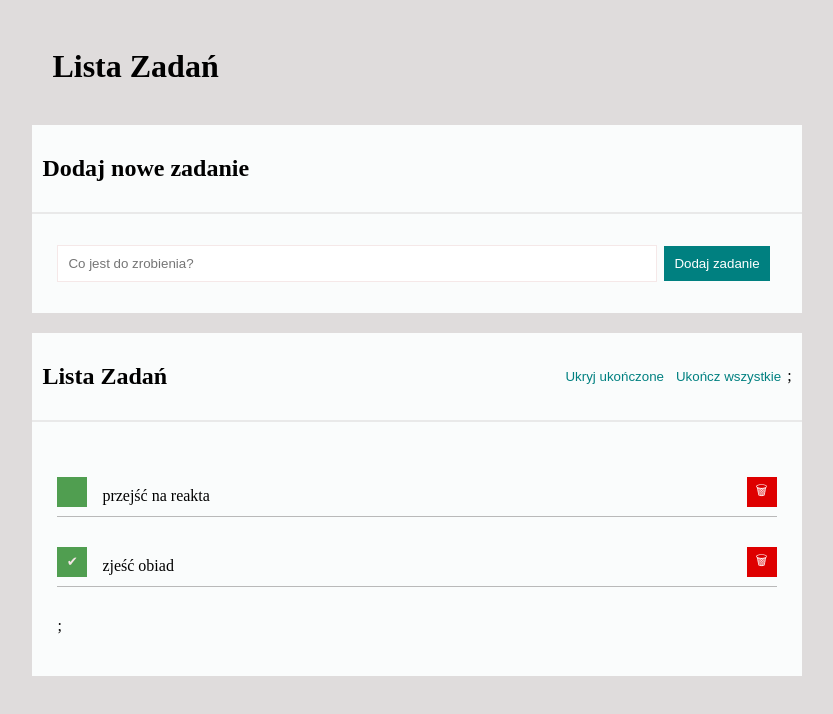
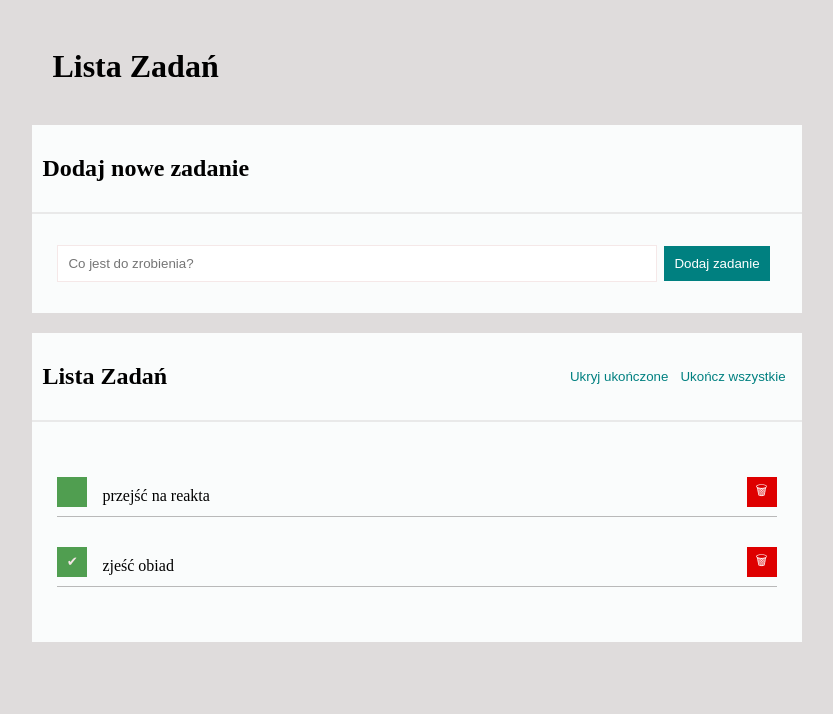
Before and after one commit to AlinaApaydin/todo-list-react, a React (Create React App) app: page / in a window 1280 px wide. Shown: the top 714 px of the page, without its empty margins (223-1056 px from the left). Built offline with nearby package versions, Linux system fonts and the light colour scheme.

Commit message:
tasks interaction

```diff
--- a/src/App.js
+++ b/src/App.js
@@ -7,19 +7,21 @@
 import "./index.css";
 
 
-const tasks = [
-  { id: 1, content: "przejść na reakta", done: false },
-  { id: 2, content: "zjeść obiad", done: true },
-];
-
-
 
 function App() {
   const [hideDone, setHideDone] = useState(false);
+  const [tasks, setTasks] = useState([
+    { id: 1, content: "przejść na reakta", done: false },
+    { id: 2, content: "zjeść obiad", done: true },
+  ]);
 
   const toggleHideDone = () => {
     setHideDone(hideDone => !hideDone);
-  }
+  };
+
+  const removeTask = (id) => {
+    setTasks(tasks => tasks.filter(task => task.id !== id));
+  };
 
 
   return (
@@ -30,7 +32,7 @@
 
     <Section title="Lista Zadań"
 
-            body={<Tasks tasks={tasks} hideDone={hideDone} />}
+            body={<Tasks tasks={tasks} hideDone={hideDone} removeTask={removeTask} />}
             extraHeaderContent={
             <Buttons
             tasks={tasks}
--- a/src/Buttons/index.js
+++ b/src/Buttons/index.js
@@ -9,9 +9,9 @@
         </button>
         <button className="buttons_button"disabled={tasks.every(({done}) => done)}> Ukończ wszystkie</button>
         </>
-    )};
+    )}
 </div>
-);
+)
 
 
 
--- a/src/Tasks/index.js
+++ b/src/Tasks/index.js
@@ -1,9 +1,8 @@
 import "./style.css";
 
-const Tasks = (props) => (
-
+const Tasks = ({ tasks, hideDone, removeTask }) => (
  <ul className="task__list">
-    {props.tasks.map(task=> (
+    {tasks.map(task=> (
         <li
         className={`task__list {task.done && props.hideDone ? " task__list--hidden" : ""}`}
         >
@@ -12,10 +11,14 @@
                 <span className={`task__content  {task.done ? "task__content--done" : ""}`}>
                 {task.content}
                 </span>
-                <button className="task__remove">🗑</button>
+                <button
+                className="task__remove"
+                onClick={() => removeTask(task.id)}>
+                    🗑
+                </button>
             </span>
         </li>
-    ))};
+    ))}
  </ul>
 );
 
```
